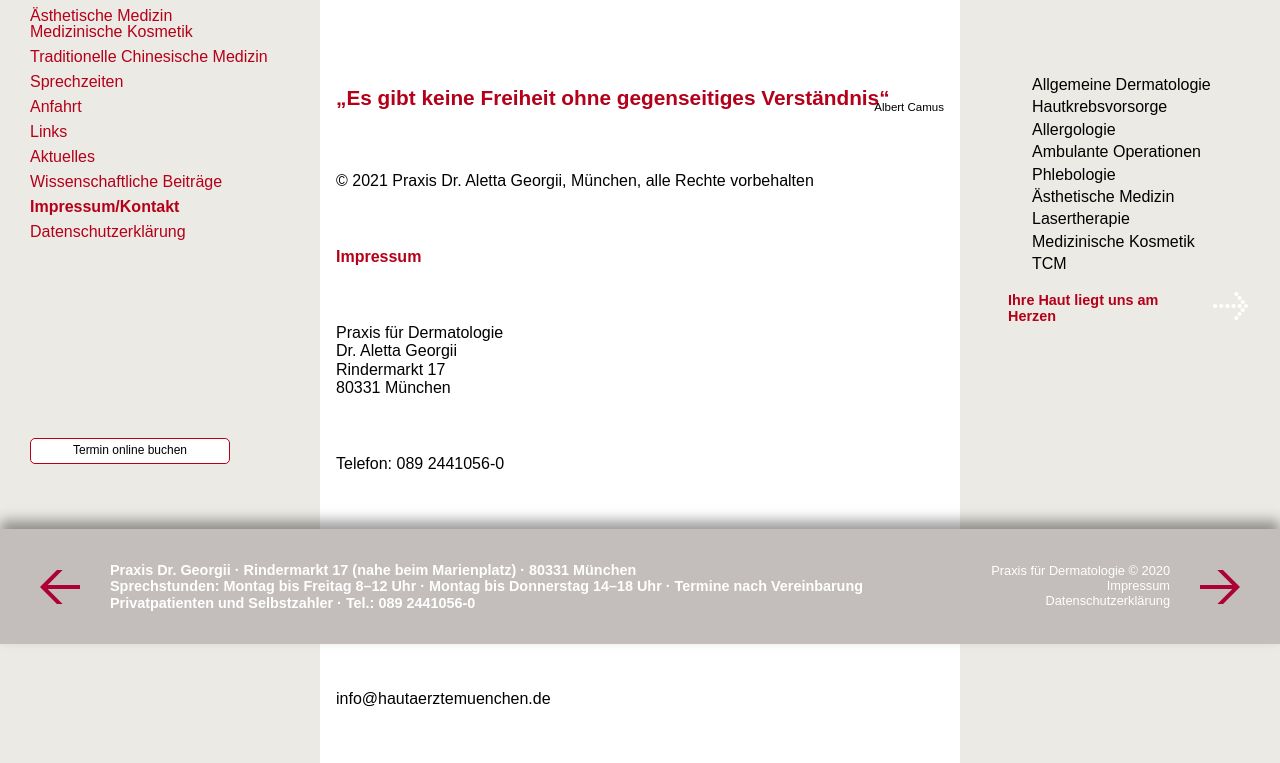
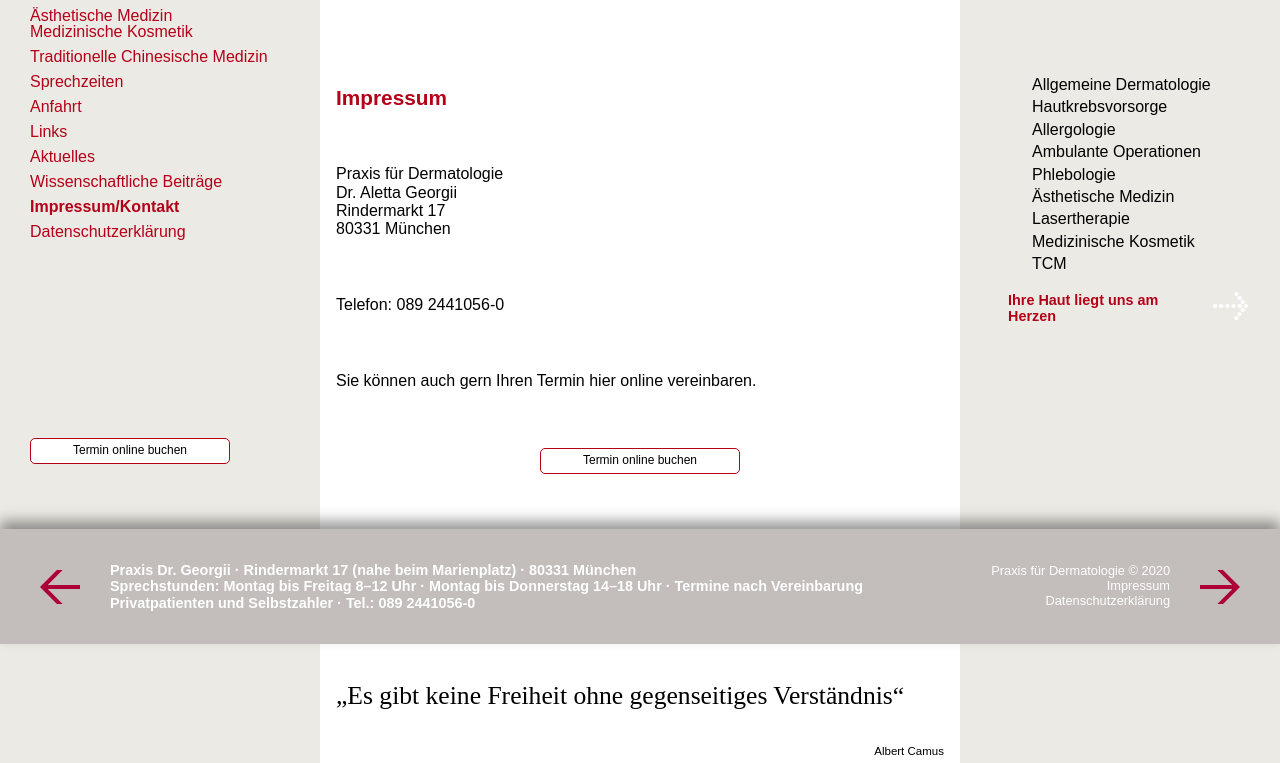
Before and after one commit to daferner/aletta, a website built with Parcel: page src/impressum.pug in a window 1280 px wide. Shown: the part 156-919 px from the top of the page. Built offline with nearby package versions, Linux system fonts and the light colour scheme; a web font is replaced by a local one.

Commit message:
Änderungen H1 in p.zitat und einfügen neuer H1 Überschriften

```diff
--- a/src/impressum.pug
+++ b/src/impressum.pug
@@ -10,19 +10,19 @@ block variablen
 
 block content
   div.content.contentabschluss
-    h1 „Es gibt keine Freiheit ohne gegenseitiges Verständnis“
-    p.unterheadline
-      small Albert Camus
-    p © 2021 Praxis Dr. Aletta Georgii, München, alle Rechte vorbehalten
-    h2.rot.x4 Impressum
+
+    h1 Impressum
     p Praxis für Dermatologie<br>Dr. Aletta Georgii<br>Rindermarkt 17  <br>80331 München
     p Telefon: <a href="tel:+498924410560">089 2441056-0</a>
     p Sie können auch gern Ihren Termin hier online vereinbaren.
     p.impressum_btn
       a(class="btn termine" href="https://de.doctena.de/behandler/Dr_Aletta_Georgii-906686#16035" target="_blank") Termin online buchen
     p <a href="mailto:info@hautaerztemuenchen.de">info@hautaerztemuenchen.de</a>
-    p.
-      <strong>Wichtiger Hinweis: </strong><br>
+    p © 2021 Praxis Dr. Aletta Georgii, München, alle Rechte vorbehalten
+    p.zitat „Es gibt keine Freiheit ohne gegenseitiges Verständnis“
+    p.unterheadline
+      small Albert Camus
+    <strong>Wichtiger Hinweis: </strong><br>
       Die Informationen geben die Erfahrungen der Autorinnen und den medizinischen Wissensstand am Ausgabedatum wieder. Durch die Weiterentwicklung der medizinischen Erkenntnisse kann ein Teil der Informationen mit der Zeit überholt sein. Daher können sie eine aktuelle ärztliche Beratung und Behandlung nicht ersetzen.
     p.
       <strong>Verantwortlich für den Inhalt dieser Internetseiten: </strong><br>
```
